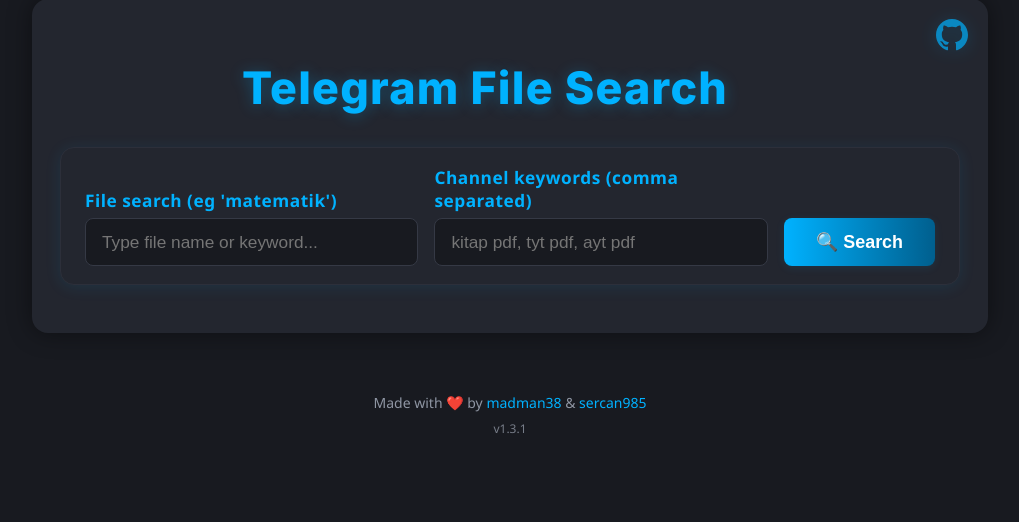
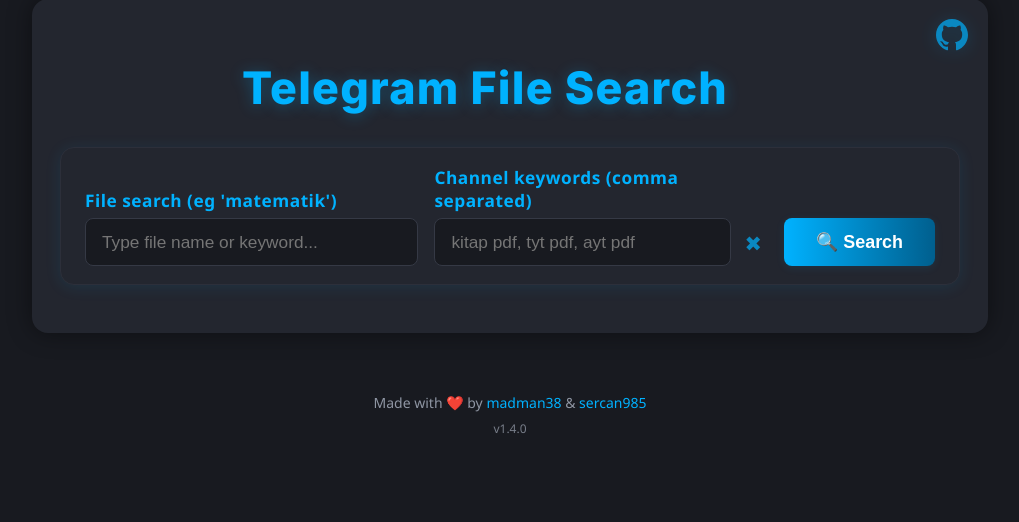
Before and after one commit to madman38/tg-mass-file-search, a Flask app: page / in a window 1280 px wide. Shown: the part 41-563 px from the top of the page, without its empty margins (130-1149 px from the left). Run offline with Flask 2, Linux system fonts and the light colour scheme; parts of the project's set-up code (start-up, migrations or seed data) failed here and were passed over.

Commit message:
Implement persistent search input field also added clear keywords button

```diff
--- a/app.py
+++ b/app.py
@@ -10,7 +10,7 @@
 from telethon.errors import BotMethodInvalidError, ChannelPrivateError, UserNotParticipantError, ChatAdminRequiredError
 
 # --- Version Info ---
-app_version = "v1.3.1"
+app_version = "v1.4.0"
 
 # --- Configuration ---
 load_dotenv()
@@ -229,7 +229,7 @@
             if error_message:
                 return render_template('index.html', error=error_message, version=app_version)
         # For results page, do not pass keywords or query back to the form
-        return render_template('results.html', query=query, results=search_results_data, version=app_version)
+        return render_template('results.html', query=query, results=search_results_data, version=app_version, keywords=keywords_raw)
 
     except ConnectionRefusedError as e:
         logging.error(f"Client authorization/connection error: {e}")
--- a/templates/searchbar.html
+++ b/templates/searchbar.html
@@ -1,4 +1,34 @@
 <style>
+        /* Clear button styles */
+        .clear-keywords-btn {
+            position: static;
+            right: auto;
+            top: auto;
+            transform: none;
+            margin-bottom: 10px;
+            margin-top: 28px;
+            background: none;
+            border: none;
+            color: #00b2ff;
+            font-size: 1.3em;
+            cursor: pointer;
+            padding: 0 6px;
+            z-index: 2;
+            opacity: 0.7;
+            transition: opacity 0.2s;
+        }
+        .clear-keywords-btn:hover {
+            opacity: 1;
+            color: #7ed6fa;
+        }
+        .keywords-input-group {
+            position: relative;
+            display: flex;
+            flex-direction: column;
+            flex: 1;
+            min-width: 180px;
+            margin-bottom: 0;
+        }
     .search-wrapper {
         width: 100%;
         display: flex;
@@ -142,9 +172,12 @@
             <label for="query">File search (eg 'matematik')</label>
             <input type="text" id="query" name="q" required value="{% if error %}{{ query|default('') }}{% else %}{% endif %}" placeholder="Type file name or keyword...">
         </div>
-        <div class="input-group">
-            <label for="keywords">Channel keywords (comma separated)</label>
-            <input type="text" id="keywords" name="keywords" required placeholder="kitap pdf, tyt pdf, ayt pdf" value="{% if error %}{{ keywords|default('') }}{% else %}{% endif %}">
+        <div class="keywords-input-group" style="display: flex; flex-direction: row; align-items: flex-end;">
+            <div style="flex: 1; display: flex; flex-direction: column;">
+                <label for="keywords">Channel keywords (comma separated)</label>
+                <input type="text" id="keywords" name="keywords" required placeholder="kitap pdf, tyt pdf, ayt pdf" value="{{ keywords|default('') }}">
+            </div>
+            <button type="button" class="clear-keywords-btn" title="Clear keywords" onclick="document.getElementById('keywords').value=''; document.getElementById('keywords').focus();" style="margin-left: 8px; position: static; top: auto; right: auto; transform: none;">&#10006;</button>
         </div>
         <input type="submit" value="🔍 Search">
     </form>
```
